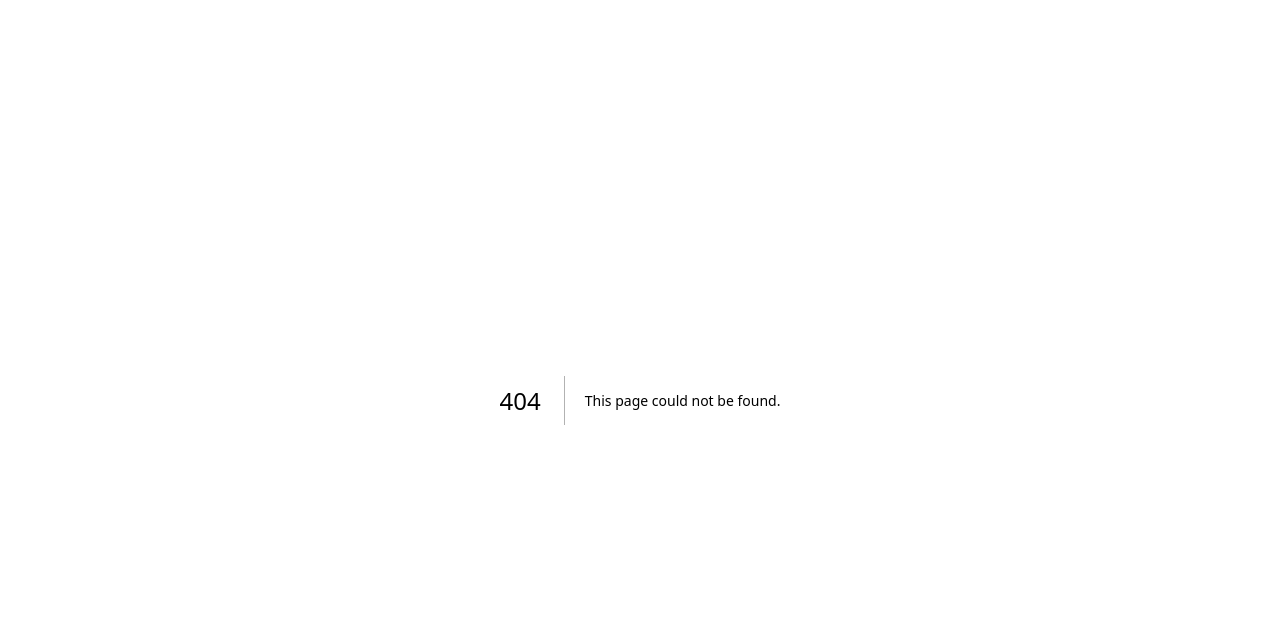
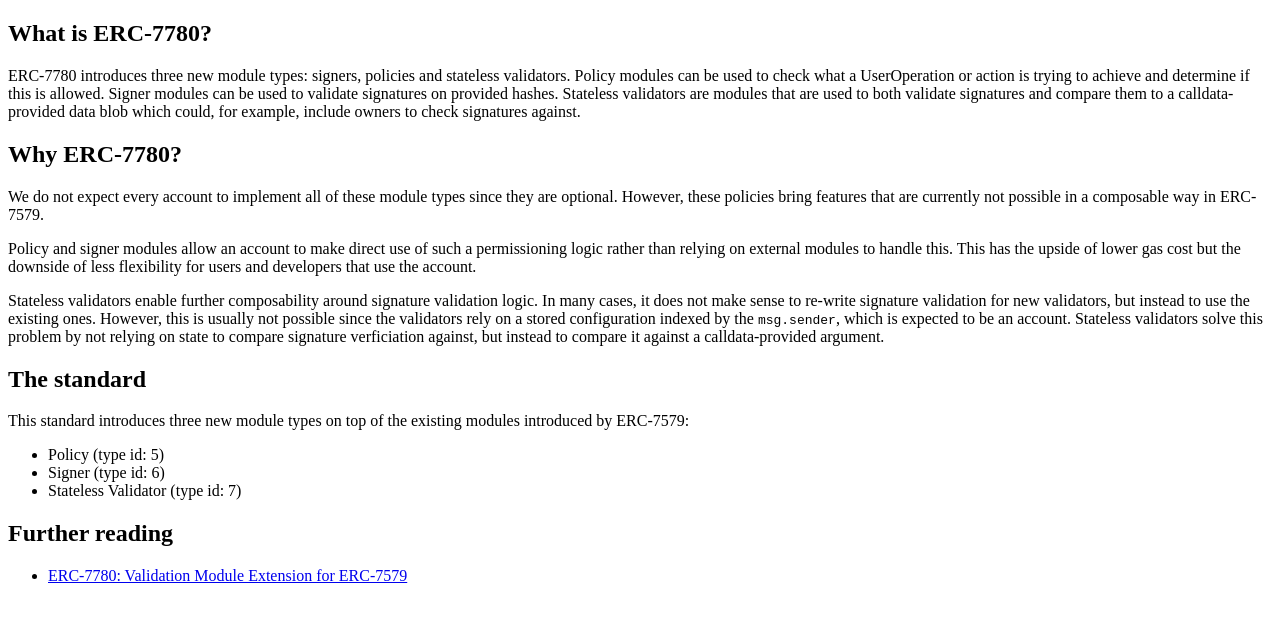
Before and after one commit to erc7579/erc7579.github.io, a Next.js app: page /extensions/erc7780 in a window 1280 px wide. Before the commit this address had no page. Shown: the top 622 px of the page. Built offline with nearby package versions, Linux system fonts and the light colour scheme.

Commit message:
feat: add 7780 extension

```diff
--- a/pages/extensions.mdx
+++ b/pages/extensions.mdx
@@ -5,3 +5,4 @@ Extensions are a way to extend the behavior of ERC-7579. Extensions can be used
 ## Current extensions
 
 - [ERC-7484: Registry Extension for ERC-7579](/extensions/erc7484)
+- [ERC-7780: Validation Module Extension for ERC-7579](/extensions/erc7780)
--- a/pages/extensions/_meta.js
+++ b/pages/extensions/_meta.js
@@ -1,5 +1,6 @@
 const meta = {
   erc7484: "ERC-7484",
+  erc7780: "ERC-7780",
 };
 
 export default meta;
--- /dev/null
+++ b/pages/extensions/erc7780.mdx
@@ -0,0 +1,23 @@
+## What is ERC-7780?
+
+ERC-7780 introduces three new module types: signers, policies and stateless validators. Policy modules can be used to check what a UserOperation or action is trying to achieve and determine if this is allowed. Signer modules can be used to validate signatures on provided hashes. Stateless validators are modules that are used to both validate signatures and compare them to a calldata-provided data blob which could, for example, include owners to check signatures against.
+
+## Why ERC-7780?
+
+We do not expect every account to implement all of these module types since they are optional. However, these policies bring features that are currently not possible in a composable way in ERC-7579.
+
+Policy and signer modules allow an account to make direct use of such a permissioning logic rather than relying on external modules to handle this. This has the upside of lower gas cost but the downside of less flexibility for users and developers that use the account.
+
+Stateless validators enable further composability around signature validation logic. In many cases, it does not make sense to re-write signature validation for new validators, but instead to use the existing ones. However, this is usually not possible since the validators rely on a stored configuration indexed by the `msg.sender`, which is expected to be an account. Stateless validators solve this problem by not relying on state to compare signature verficiation against, but instead to compare it against a calldata-provided argument.
+
+## The standard
+
+This standard introduces three new module types on top of the existing modules introduced by ERC-7579:
+
+- Policy (type id: 5)
+- Signer (type id: 6)
+- Stateless Validator (type id: 7)
+
+## Further reading
+
+- [ERC-7780: Validation Module Extension for ERC-7579](https://github.com/ethereum/ERCs/pull/666/files)
```
